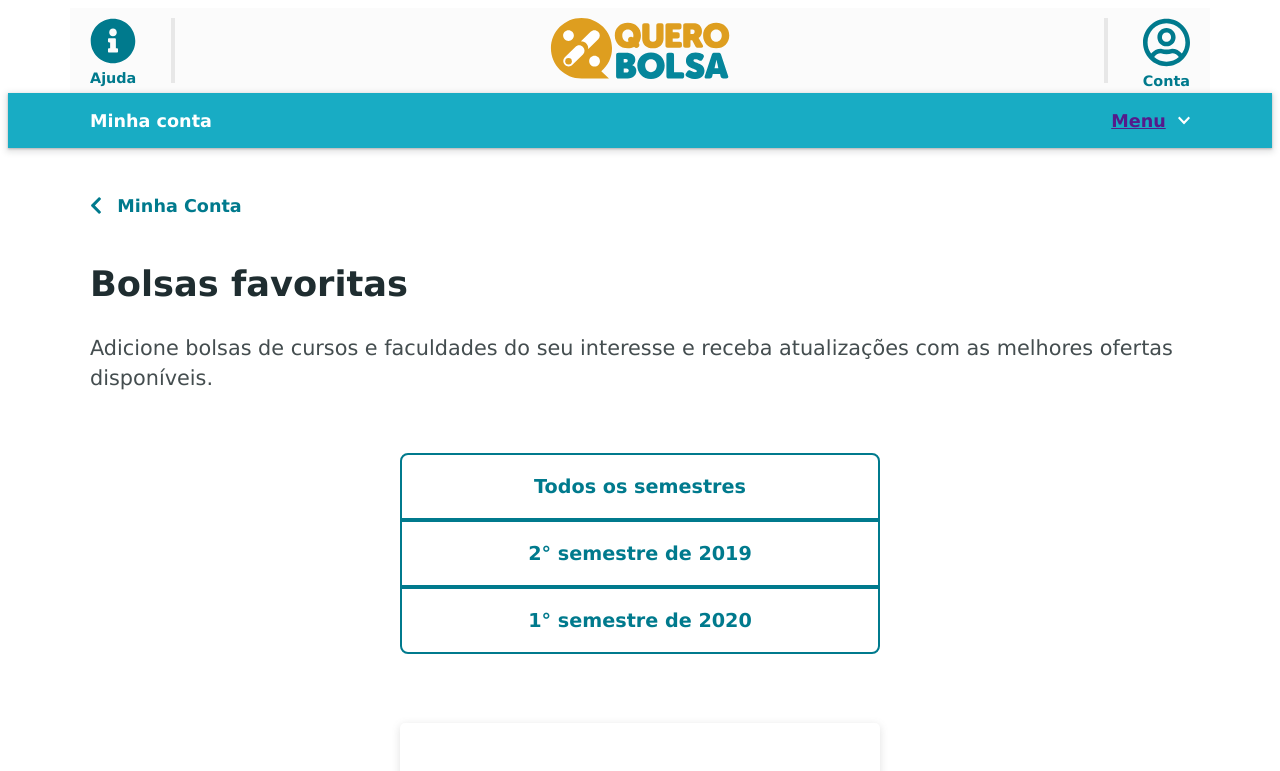
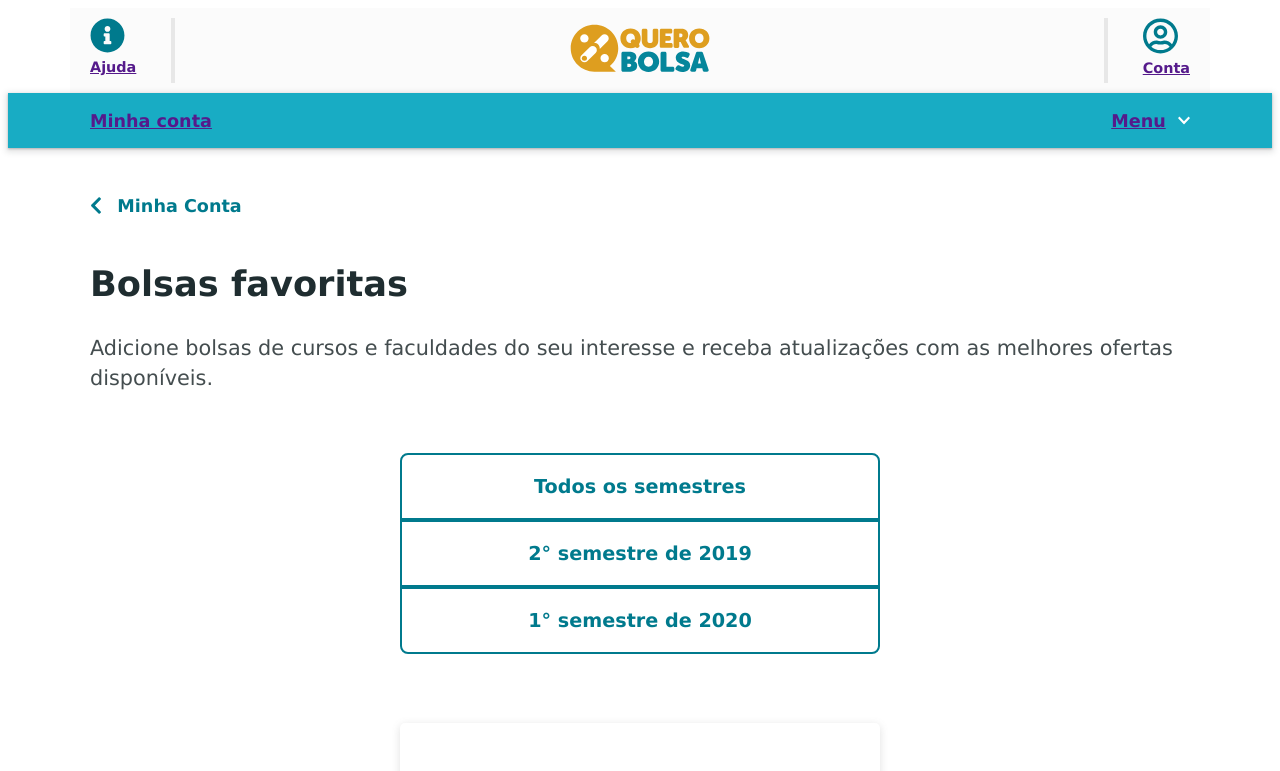
Before and after one commit to MichaelVini/bolsas-favoritas-qe, a Vue app: page / in a window 1280 px wide. Shown: the top 771 px of the page. Built offline with nearby package versions, Linux system fonts and the light colour scheme.

Commit message:
refactor: modification in the file components

```diff
--- a/src/components/Footer/Footer.vue
+++ b/src/components/Footer/Footer.vue
@@ -1,7 +1,8 @@
 <template>
     <section class="footer">
         <div class="footer-elements">
-            <div class="footer-contato">
+            <div class="footer-list">
+                 <div class="footer-contato">
                 <img src="@/assets/whatsapp-white.svg" width="50px" alt="">
                 <div class="footer-contato-elements">
                     <h3>0800 123 2222</h3>
@@ -23,6 +24,7 @@
                 </div>
             </div>
         </div>
+            </div>
         <p> Feito com &hearts; pela <b>Quero Educação</b></p>
     </section>
 </template>
--- a/src/components/Header/Header.vue
+++ b/src/components/Header/Header.vue
@@ -3,13 +3,24 @@
         <section class="header">
             <div class="header-elements">
                 <div class="info-elements">
-                    <img src="@/assets/icon-info.svg" alt="Icone de info">
-                    <p>Ajuda</p>
+                    <a href="">
+                        <img src="@/assets/icon-info.svg" width="35px" alt="Icone de info">
+                        <p>Ajuda</p>
+                    </a>
                 </div>
-                <img  class="logo-img" src="./../../assets/logo-querobolsa.svg" width= '180px' alt="Logo do Quero Bolsa">
+                <div class="contato-elements">
+                    <img src="@/assets/whatsapp.svg" width="50px" alt="">
+                    <a href="">
+                        <h3>0800 123 222</h3>
+                        <p>Envie mensagem ou ligue</p>
+                    </a>
+                </div>
+                <img  class="logo-img" src="./../../assets/logo-querobolsa.svg" width= '140px' alt="Logo do Quero Bolsa">
                 <div class="account-elements">
-                    <img src="@/assets/user-circle-regular.svg" style="#007A8D" alt="">
-                    <p>Conta</p>
+                    <a href="">
+                        <img src="@/assets/user-circle-regular.svg" style="#007A8D" width="35px" alt="">
+                        <p>Conta</p>
+                    </a>
                 </div>
             </div>
         </section>
--- a/src/components/Menu/Menu.vue
+++ b/src/components/Menu/Menu.vue
@@ -2,7 +2,7 @@
     <div>
         <section class="menu">
             <div class="menu-elements">
-                <p>Minha conta</p>
+                <a href=""><p>Minha conta</p></a>
                 <a href="">
                     <p>Menu</p>
                     <img src="@/assets/chevron-down-solid.svg" alt="">
```
